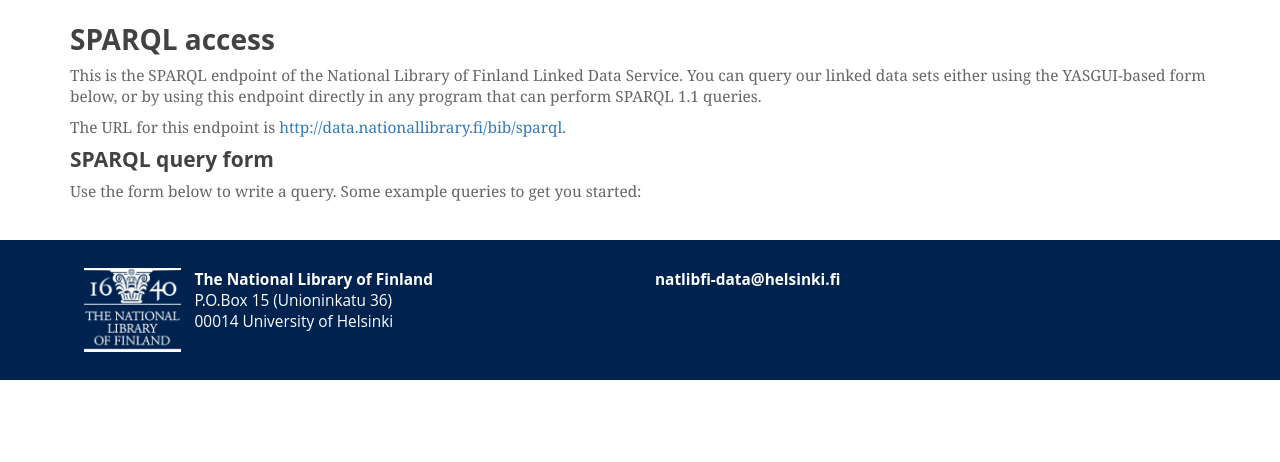
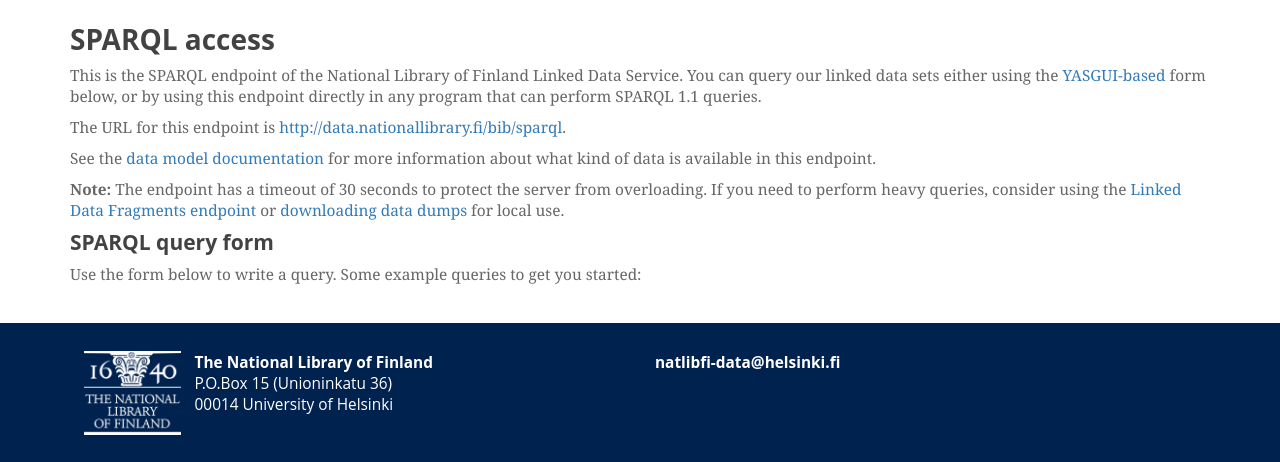
Before and after one commit to NatLibFi/bib-lod-ui, a Flask app: template biblodui/templates/sparql.html in a window 1280 px wide. Shown: the part 105-567 px from the top of the page. Run offline with Flask 2, Linux system fonts and the light colour scheme; the template is opened without the code that fills it, so the values that code supplies are empty; some libraries are stand-ins or nearby versions.

Commit message:
more notes and links

```diff
--- a/biblodui/templates/sparql.html
+++ b/biblodui/templates/sparql.html
@@ -9,12 +9,23 @@
     <h1>SPARQL access</h1>
 
     <p>This is the SPARQL endpoint of the National Library of Finland Linked
-    Data Service. You can query our linked data sets either using the
-    YASGUI-based form below, or by using this endpoint directly in any
-    program that can perform SPARQL 1.1 queries.</p>
+    Data Service. You can query our linked data sets either using the <a
+    href="http://doc.yasgui.org/">YASGUI-based</a> form below, or by using
+    this endpoint directly in any program that can perform SPARQL 1.1
+    queries.</p>
 
     <p>The URL for this endpoint is <a
     href="http://data.nationallibrary.fi/bib/sparql">http://data.nationallibrary.fi/bib/sparql</a>.</p>
+
+    <p>See the <a href="https://www.kiwi.fi/x/-hPHB">data model
+    documentation</a> for more information about what kind of data is
+    available in this endpoint.</p>
+
+    <p><strong>Note:</strong> The endpoint has a timeout of 30 seconds to
+    protect the server from overloading. If you need to perform heavy
+    queries, consider using the <a href="/ldf">Linked Data Fragments
+    endpoint</a> or <a href="/download">downloading data dumps</a> for local
+    use.</p>
 
     <h2>SPARQL query form</h1>
 
```
